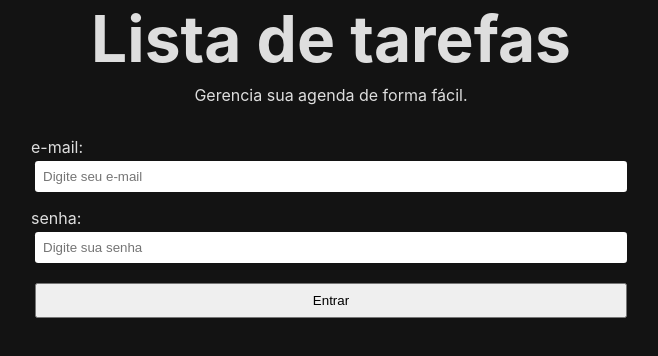
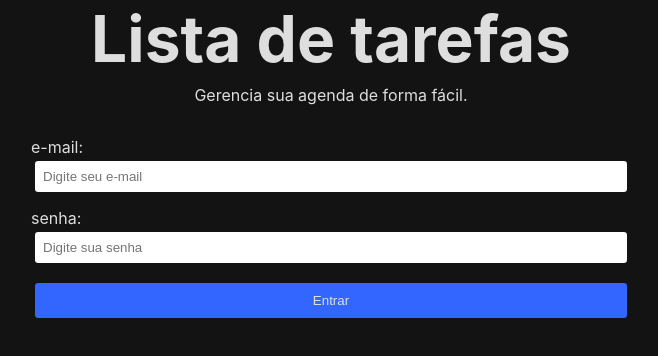
Before and after one commit to menestrel-mkmb/udemy_mat-fraga_notes-fb, a React (Create React App) app in the folder notes-app/: page / in a window 1280 px wide. Shown: the top 356 px of the page, without its empty margins (309-967 px from the left). Built offline with nearby package versions, Linux system fonts and the light colour scheme.

Commit message:
style basic Home format; btn hover;

```diff
--- a/notes-app/src/pages/Home/index.module.css
+++ b/notes-app/src/pages/Home/index.module.css
@@ -49,8 +49,19 @@
 }
 
 .btn {
+    background-color: #3366ff;
+    color: #dedede;
+    border: 2px #3366ff solid;
+    border-radius: .2rem;
+
     width: calc(100% - .5rem);
 
     margin: .25rem;
     padding: .5rem;
 }
+
+.btn:hover {
+    background-color: #131313;
+    color: #dedede;
+    border: 2px #dedede solid;
+}
```
